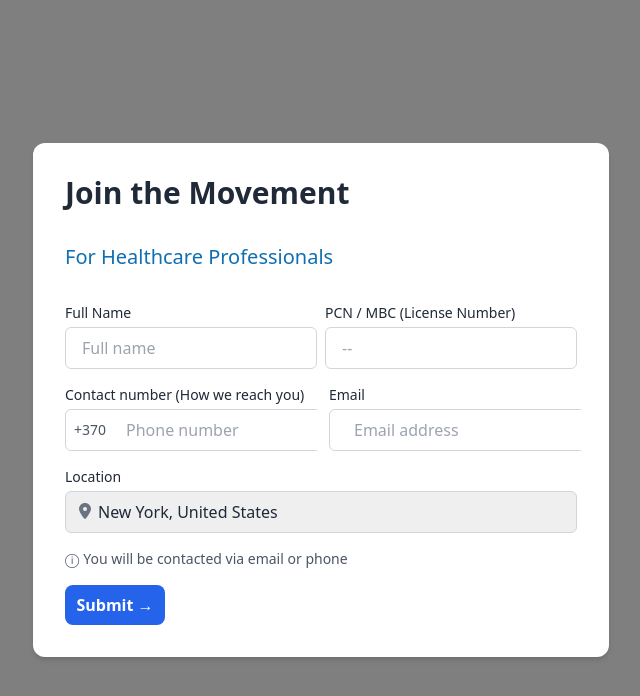
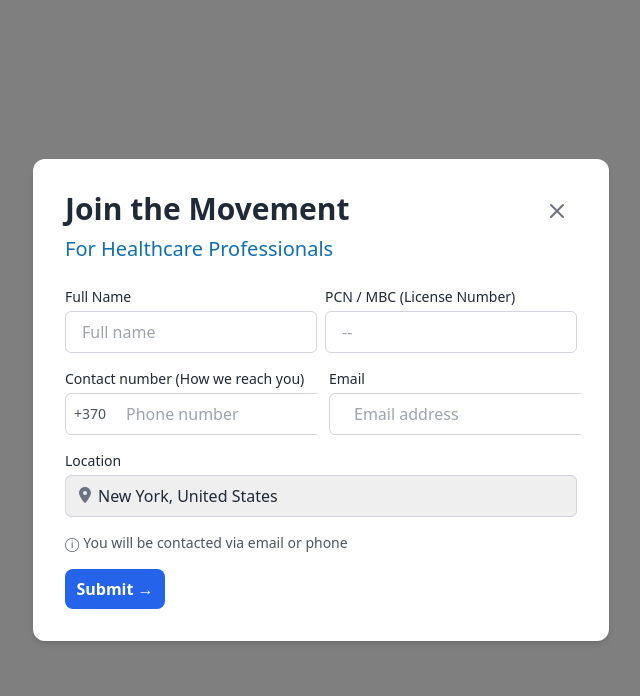
Before and after one commit to Vhal-ente/Cross-shield-access-hub, a React (Vite) app: page /Cross-shield-access-hub/healthcare-form in a window 1280 px wide. Shown: the top 696 px of the page, without its empty margins (319-959 px from the left). Built offline with nearby package versions, Linux system fonts and the light colour scheme.

Commit message:
Add X close buttons to all forms

```diff
--- a/src/pages/DiasporaForm.tsx
+++ b/src/pages/DiasporaForm.tsx
@@ -1,6 +1,8 @@
 import { useState, ChangeEvent, FormEvent } from 'react';
 import { FaLocationDot } from 'react-icons/fa6';
 import { FiMail } from 'react-icons/fi';
+import { X } from 'lucide-react';
+import { useNavigate } from 'react-router-dom';
 
 interface FormData {
   fullName: string;
@@ -10,6 +12,7 @@ interface FormData {
 }
 
 const DiasporaForm = () => {
+  const navigate = useNavigate();
   const [formData, setFormData] = useState<FormData>({
     fullName: '',
     phone: '',
@@ -28,13 +31,28 @@ const DiasporaForm = () => {
     // Add submission logic here (e.g., API call)
   };
 
+  const handleClose = () => {
+    navigate('/');
+  };
+
   return (
     <div className="min-h-screen flex items-center justify-center bg-black/50">
       <div className="bg-white rounded-xl shadow-md w-[45%] p-8">
-        <h1 className="text-3xl font-bold mb-8">Help a loved One</h1>
-        <p className="text-[#106FB2] text-xl font-normal mb-8">For Diaspora</p>
+        <div className="flex justify-between items-start mb-6">
+          <div>
+            <h1 className="text-3xl font-bold">Help a loved One</h1>
+            <p className="text-[#106FB2] text-xl font-normal mt-2">For Diaspora</p>
+          </div>
+          <button
+            onClick={handleClose}
+            className="p-2 hover:bg-gray-100 rounded-full transition-colors"
+            aria-label="Close form"
+          >
+            <X className="w-6 h-6 text-gray-500" />
+          </button>
+        </div>
 
-        <form onSubmit={handleSubmit} className="space-y-6">
+        <form onSubmit={handleSubmit} className="space-y-6 mt-4">
           {/* Full Name */}
           <div>
             <label className="block mb-1 font-medium text-sm">Full Name</label>
--- a/src/pages/HealthcareForm.tsx
+++ b/src/pages/HealthcareForm.tsx
@@ -1,7 +1,8 @@
 import { useState, ChangeEvent, FormEvent } from 'react';
 import { FaLocationDot } from 'react-icons/fa6';
 import { FiMail } from 'react-icons/fi';
-import { ChevronDown } from 'lucide-react';
+import { ChevronDown, X } from 'lucide-react';
+import { useNavigate } from 'react-router-dom';
 
 interface HealthcareFormData {
   fullName: string;
@@ -13,6 +14,7 @@ interface HealthcareFormData {
 }
 
 const HealthcareForm = () =>{
+  const navigate = useNavigate();
   const [formData, setFormData] = useState<HealthcareFormData>({
     fullName: '',
     licenseNumber: '',
@@ -32,13 +34,28 @@ const HealthcareForm = () =>{
     // Replace with actual API submission logic
   };
 
+  const handleClose = () => {
+    navigate('/');
+  };
+
   return (
     <div className="min-h-screen flex items-center justify-center bg-black/50">
       <div className="bg-white rounded-xl shadow-md w-[45%] p-8">
-        <h1 className="text-3xl font-bold mb-8">Join the Movement</h1>
-        <p className="text-[#106FB2] text-xl font-light mb-8">For Healthcare Professionals</p>
+        <div className="flex justify-between items-start mb-6">
+          <div>
+            <h1 className="text-3xl font-bold">Join the Movement</h1>
+            <p className="text-[#106FB2] text-xl font-light mt-2">For Healthcare Professionals</p>
+          </div>
+          <button
+            onClick={handleClose}
+            className="p-2 hover:bg-gray-100 rounded-full transition-colors"
+            aria-label="Close form"
+          >
+            <X className="w-6 h-6 text-gray-500" />
+          </button>
+        </div>
 
-        <form onSubmit={handleSubmit} className="space-y-4">
+        <form onSubmit={handleSubmit} className="space-y-4 mt-4">
           {/* Full Name & License Number */}
           <div className="flex gap-2">
             <div className="w-1/2">
--- a/src/pages/MedicationForm.tsx
+++ b/src/pages/MedicationForm.tsx
@@ -1,5 +1,6 @@
 import React, { useState, ChangeEvent, FormEvent } from 'react';
-import { ChevronDown, MapPin, Plus, Info, ChevronRight } from 'lucide-react';
+import { ChevronDown, MapPin, Plus, Info, ChevronRight, X } from 'lucide-react';
+import { useNavigate } from 'react-router-dom';
 
 type FormData = {
   fullName: string;
@@ -13,6 +14,7 @@ type FormData = {
 };
 
 const MedicationForm: React.FC = () => {
+  const navigate = useNavigate();
   const [formData, setFormData] = useState<FormData>({
     fullName: 'John',
     location: 'New York, United States',
@@ -46,12 +48,25 @@ const MedicationForm: React.FC = () => {
     // Add your API logic here
   };
 
+  const handleClose = () => {
+    navigate('/');
+  };
+
   return (
     <div className="min-h-screen bg-black/50 flex items-center justify-center p-4">
       <div className="bg-white rounded-3xl shadow-lg p-8 w-[45%]">
-        <h1 className="text-3xl font-bold text-gray-900 mb-8">Request Medication</h1>
+        <div className="flex justify-between items-start mb-6">
+          <h1 className="text-3xl font-bold text-gray-900">Request Medication</h1>
+          <button
+            onClick={handleClose}
+            className="p-2 hover:bg-gray-100 rounded-full transition-colors"
+            aria-label="Close form"
+          >
+            <X className="w-6 h-6 text-gray-500" />
+          </button>
+        </div>
 
-        <form onSubmit={handleSubmit} className="space-y-6">
+        <form onSubmit={handleSubmit} className="space-y-6 mt-4">
           {/* Full Name */}
           <div>
             <label className="block text-sm font-medium text-gray-700 mb-2">Full Name</label>
--- a/src/pages/SupplierForm.tsx
+++ b/src/pages/SupplierForm.tsx
@@ -1,6 +1,8 @@
 import { useState, ChangeEvent, FormEvent } from 'react';
 import { FaLocationDot } from 'react-icons/fa6';
 import { FiMail } from 'react-icons/fi';
+import { X } from 'lucide-react';
+import { useNavigate } from 'react-router-dom';
 
 interface SupplierFormData {
   fullName: string;
@@ -11,6 +13,7 @@ interface SupplierFormData {
 }
 
 const SupplierForm = () => {
+  const navigate = useNavigate();
   const [formData, setFormData] = useState<SupplierFormData>({
     fullName: '',
     businessName: '',
@@ -32,13 +35,28 @@ const SupplierForm = () => {
     // Add your submission logic here (e.g. API call)
   };
 
+  const handleClose = () => {
+    navigate('/');
+  };
+
   return (
     <div className="min-h-screen flex items-center justify-center bg-black/50">
       <div className="bg-white rounded-xl shadow-md w-[40%] p-8">
-        <h1 className="text-3xl font-bold mb-8">Join the Movement</h1>
-        <p className="text-[#106FB2] text-xl font-normal mb-8">For Suppliers</p>
+        <div className="flex justify-between items-start mb-6">
+          <div>
+            <h1 className="text-3xl font-bold">Join the Movement</h1>
+            <p className="text-[#106FB2] text-xl font-normal mt-2">For Suppliers</p>
+          </div>
+          <button
+            onClick={handleClose}
+            className="p-2 hover:bg-gray-100 rounded-full transition-colors"
+            aria-label="Close form"
+          >
+            <X className="w-6 h-6 text-gray-500" />
+          </button>
+        </div>
 
-        <form onSubmit={handleSubmit} className="space-y-4">
+        <form onSubmit={handleSubmit} className="space-y-4 mt-4">
           {/* Full Name & Business Name */}
           <div className="flex gap-2">
             <div className="w-1/2">
```
